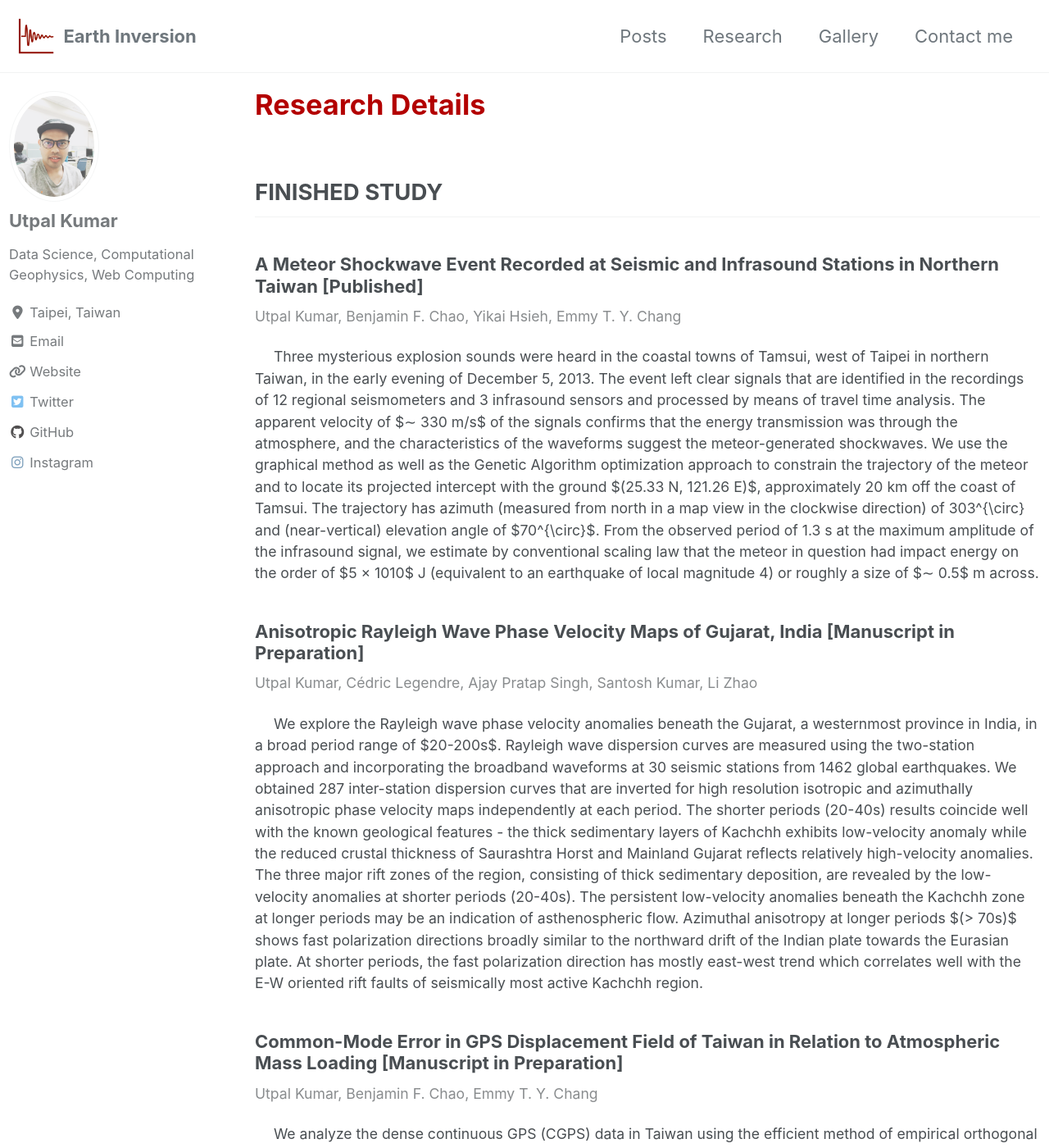
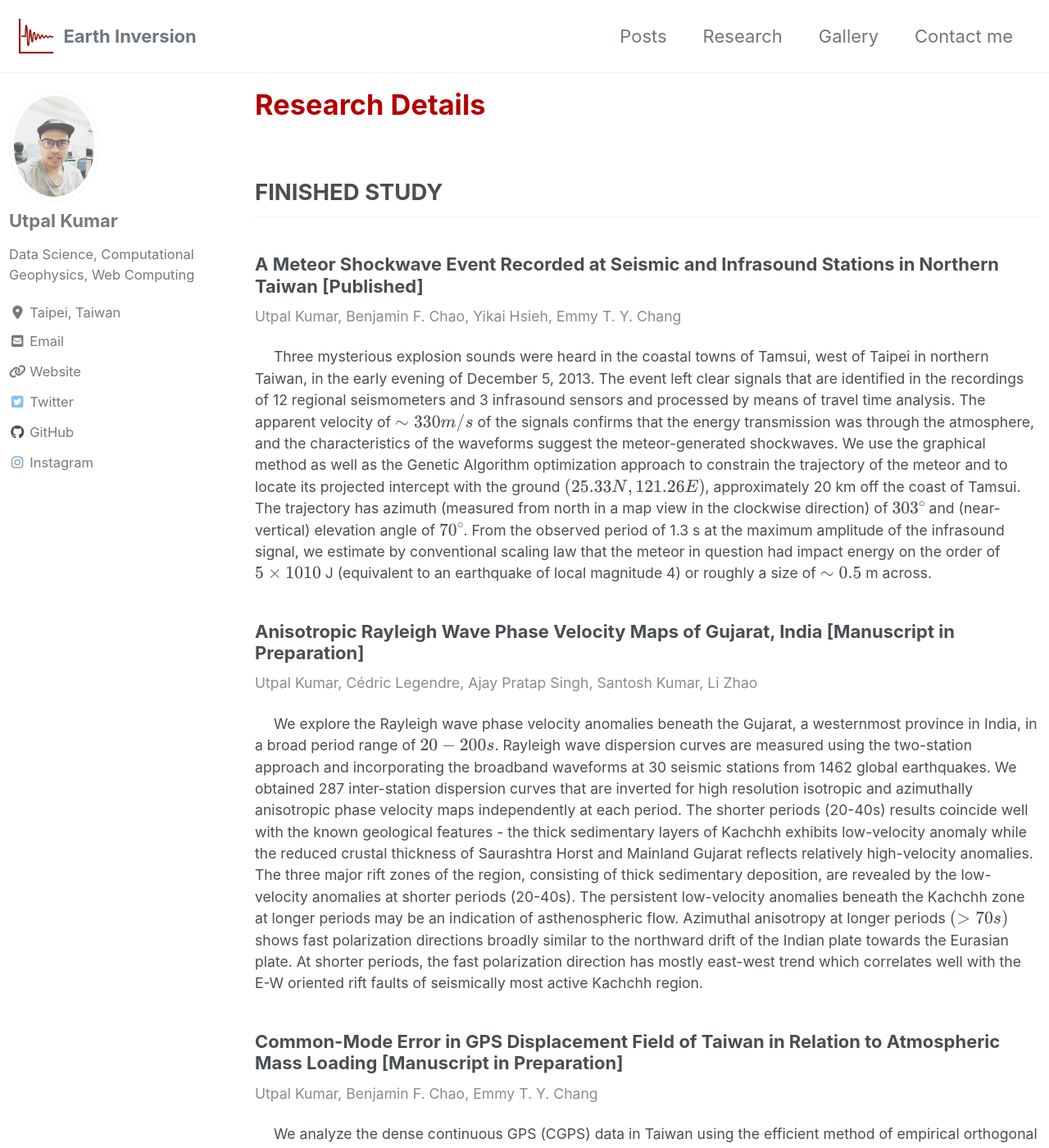
Before and after one commit to apexcodings/earthinversion.github.io, a Jekyll site: the page built from _pages/research.md, in a window 1280 px wide and 1400 px high. Shown: the whole window at 82% size. Built offline with Jekyll 4.4.1, drawn with Linux system fonts in a browser that asks for light colours; cached includes are drawn as plain includes; nearby versions of some CDN libraries; formulas are drawn with MathJax 3; some of the changed text lies outside the part shown.

Commit message:
research details update

```diff
--- a/_pages/research.md
+++ b/_pages/research.md
@@ -11,14 +11,14 @@ classes:
 ### A Meteor Shockwave Event Recorded at Seismic and Infrasound Stations in Northern Taiwan [Published]
 <p class="page__meta">Utpal Kumar, Benjamin F. Chao, Yikai Hsieh, Emmy T. Y. Chang</p>
 
-Three mysterious explosion sounds were heard in the coastal towns of Tamsui, west of Taipei in northern Taiwan, in the early evening of December 5, 2013. The event left clear signals that are identified in the recordings of 12 regional seismometers and 3 infrasound sensors and processed by means of travel time analysis. The apparent velocity of $∼ 330 m/s$ of the signals confirms that the energy transmission was through the atmosphere, and the characteristics of the waveforms suggest the meteor-generated shockwaves. We use the graphical method as well as the Genetic Algorithm optimization approach to constrain the trajectory of the meteor and to locate its projected intercept with the ground $(25.33 N, 121.26 E)$, approximately 20 km off the coast of Tamsui. The trajectory has azimuth (measured from north in a map view in the clockwise direction) of 303^{\circ} and (near-vertical) elevation angle of $70^{\circ}$. From the observed period of 1.3 s at the maximum amplitude of the infrasound signal, we estimate by conventional scaling law that the meteor in question had impact energy on the order of $5 × 1010$ J (equivalent to an earthquake of local magnitude 4) or roughly a size of $∼ 0.5$ m across.
+Three mysterious explosion sounds were heard in the coastal towns of Tamsui, west of Taipei in northern Taiwan, in the early evening of December 5, 2013. The event left clear signals that are identified in the recordings of 12 regional seismometers and 3 infrasound sensors and processed by means of travel time analysis. The apparent velocity of \\( ∼ 330 m/s \\) of the signals confirms that the energy transmission was through the atmosphere, and the characteristics of the waveforms suggest the meteor-generated shockwaves. We use the graphical method as well as the Genetic Algorithm optimization approach to constrain the trajectory of the meteor and to locate its projected intercept with the ground \\( (25.33 N, 121.26 E) \\), approximately 20 km off the coast of Tamsui. The trajectory has azimuth (measured from north in a map view in the clockwise direction) of \\( 303^{\circ} \\) and (near-vertical) elevation angle of \\( 70^{\circ} \\). From the observed period of 1.3 s at the maximum amplitude of the infrasound signal, we estimate by conventional scaling law that the meteor in question had impact energy on the order of \\( 5 \times 1010 \\) J (equivalent to an earthquake of local magnitude 4) or roughly a size of \\( ∼ 0.5 \\) m across.
 
 
 
 ### Anisotropic Rayleigh Wave Phase Velocity Maps of Gujarat, India [Manuscript in Preparation]
 <p class="page__meta">Utpal Kumar, Cédric Legendre, Ajay Pratap Singh, Santosh Kumar, Li Zhao</p>
 
-We explore the Rayleigh wave phase velocity anomalies beneath the Gujarat, a westernmost province in India, in a broad period range of $20-200s$. Rayleigh wave dispersion curves are measured using the two-station approach and incorporating the broadband waveforms at 30 seismic stations from 1462 global earthquakes. We obtained 287 inter-station dispersion curves that are inverted for high resolution isotropic and azimuthally anisotropic phase velocity maps independently at each period. The shorter periods (20-40s) results coincide well with the known geological features - the thick sedimentary layers of Kachchh exhibits low-velocity anomaly while the reduced crustal thickness of Saurashtra Horst and Mainland Gujarat reflects relatively high-velocity anomalies. The three major rift zones of the region, consisting of thick sedimentary deposition, are revealed by the low-velocity anomalies at shorter periods (20-40s). The persistent low-velocity anomalies beneath the Kachchh zone at longer periods may be an indication of asthenospheric flow. Azimuthal anisotropy at longer periods $(> 70s)$ shows fast polarization directions broadly similar to the northward drift of the Indian plate towards the Eurasian plate. At shorter periods, the fast polarization direction has mostly east-west trend which correlates well with the E-W oriented rift faults of seismically most active Kachchh region.
+We explore the Rayleigh wave phase velocity anomalies beneath the Gujarat, a westernmost province in India, in a broad period range of \\( 20-200s \\). Rayleigh wave dispersion curves are measured using the two-station approach and incorporating the broadband waveforms at 30 seismic stations from 1462 global earthquakes. We obtained 287 inter-station dispersion curves that are inverted for high resolution isotropic and azimuthally anisotropic phase velocity maps independently at each period. The shorter periods (20-40s) results coincide well with the known geological features - the thick sedimentary layers of Kachchh exhibits low-velocity anomaly while the reduced crustal thickness of Saurashtra Horst and Mainland Gujarat reflects relatively high-velocity anomalies. The three major rift zones of the region, consisting of thick sedimentary deposition, are revealed by the low-velocity anomalies at shorter periods (20-40s). The persistent low-velocity anomalies beneath the Kachchh zone at longer periods may be an indication of asthenospheric flow. Azimuthal anisotropy at longer periods \\( (> 70s) \\)  shows fast polarization directions broadly similar to the northward drift of the Indian plate towards the Eurasian plate. At shorter periods, the fast polarization direction has mostly east-west trend which correlates well with the E-W oriented rift faults of seismically most active Kachchh region.
 
 
 
@@ -32,7 +32,7 @@ We analyze the dense continuous GPS (CGPS) data in Taiwan using the efficient me
 ### Precipitation and cloud structure variations between two southern Indian states
 <p class="page__meta">Balaji Kumar Seela, K. Krishna Reddy, J. Jayalakshmi, T. Narayana Rao, Pay-Liam Lin, Chian-Yi Liu, Utpal Kumar</p>
 
-Raindrop size distribution (RSD) characteristic variations between two southern Indian stations [Gadanki $(13.5^{\circ} N, 79.2^{\circ} E)$ Kadapa $(14.47^{\circ} N, 78.82^{\circ} E)$] using ground based parsivel disdrometer data are studied. Number concentration of mid and large drops is more over Gadanki when compared to Kadapa precipitation. The mean value of mass weighted mean diameter (Dm) is higher in Gadanki than Kadapa precipitation. Both monthly and diurnal variations of Dm show higher values of Dm over Gadanki than Kadapa. After classifying the precipitations systems into stratiform and convective, Gadanki has higher (lower) Dm than Kadapa in stratiform (convective).
+Raindrop size distribution (RSD) characteristic variations between two southern Indian stations [Gadanki \\( (13.5^{\circ} N, 79.2^{\circ} E) \\) Kadapa \\(  (14.47^{\circ} N, 78.82^{\circ} E) \\)] using ground based parsivel disdrometer data are studied. Number concentration of mid and large drops is more over Gadanki when compared to Kadapa precipitation. The mean value of mass weighted mean diameter (Dm) is higher in Gadanki than Kadapa precipitation. Both monthly and diurnal variations of Dm show higher values of Dm over Gadanki than Kadapa. After classifying the precipitations systems into stratiform and convective, Gadanki has higher (lower) Dm than Kadapa in stratiform (convective).
 
 
 
```
